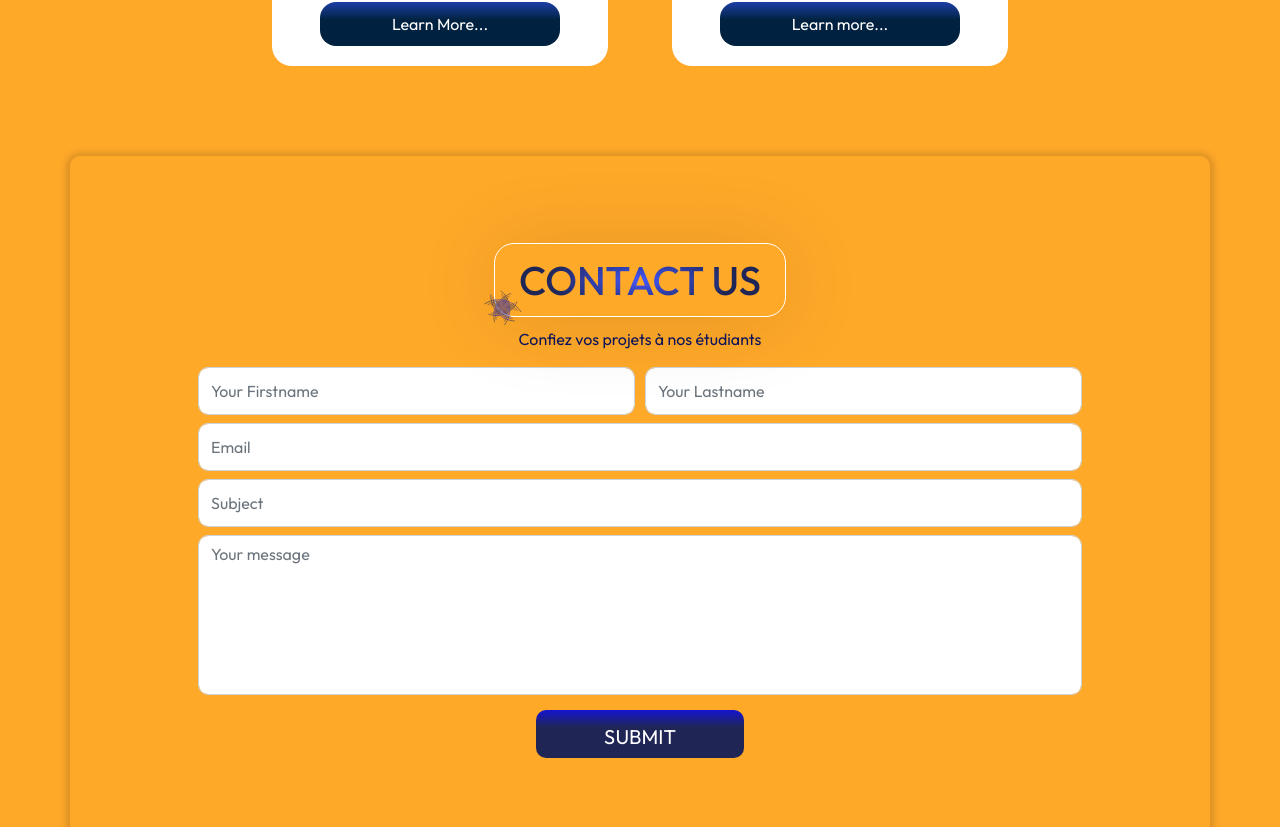
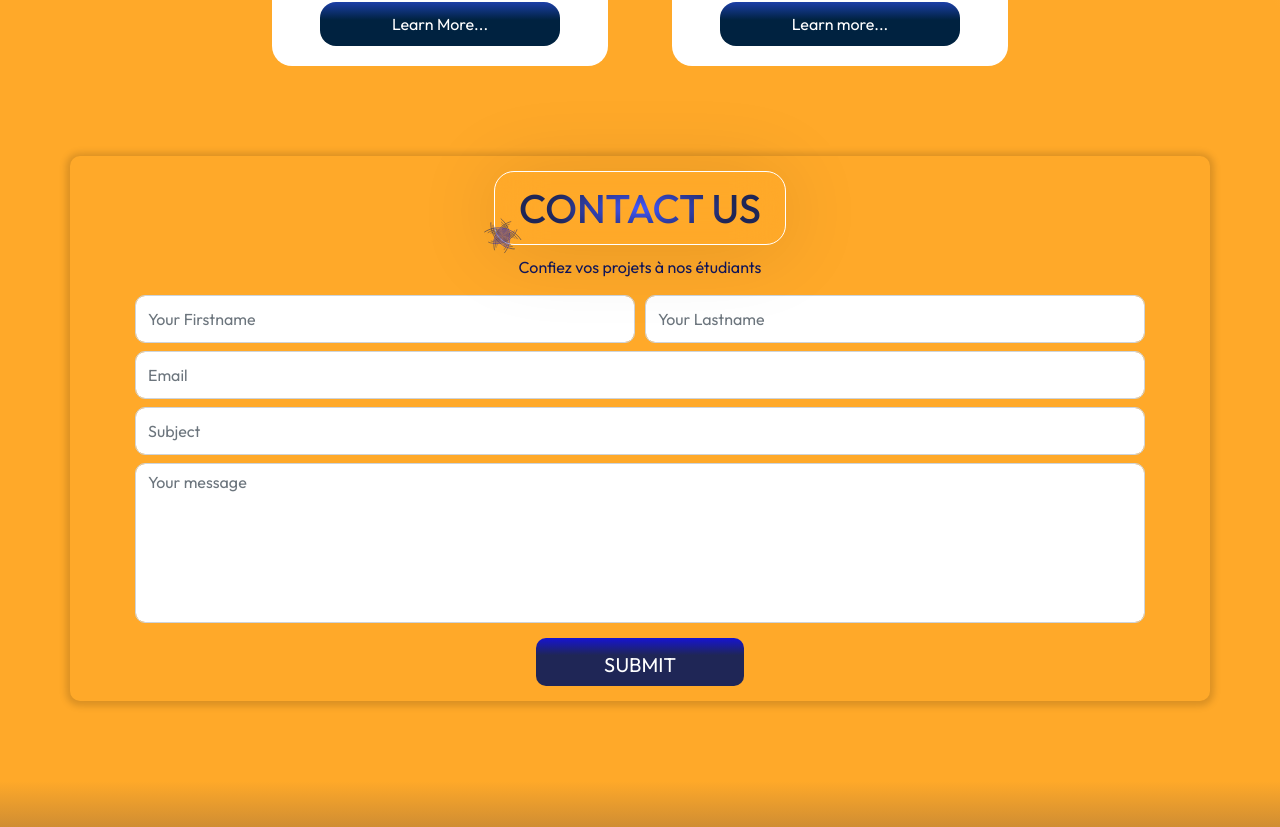
Before and after one commit to hamza-ihind/JEEA_Project, a React (Create React App) app in the folder frontend/: page / in a window 1280 px wide. Shown: the part 3406-4233 px from the top of the page. Built offline with nearby package versions, Linux system fonts and the light colour scheme.

Commit message:
probably last changes in contact

```diff
--- a/frontend/src/components/Contact/Contact.scss
+++ b/frontend/src/components/Contact/Contact.scss
@@ -104,7 +104,12 @@
   }
 }
 
-
+@media (max-width: 1400px){
+.container {
+    padding: 0;
+    height: 100%;
+}
+}
 @media (max-width : 764px) {
   .container {
     padding: 0;
@@ -118,7 +123,7 @@
     }
   }
 }
-@media (max-width : 350px) {
+@media (max-width : 390px) {
   .container .contact-text .title__container .title {
     font-size: 1.7rem;
   }
```
